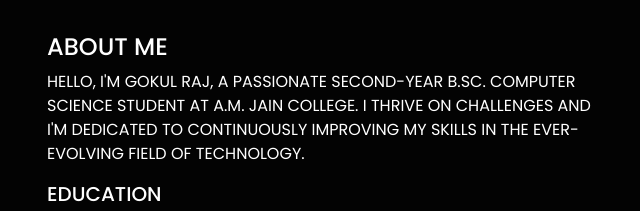
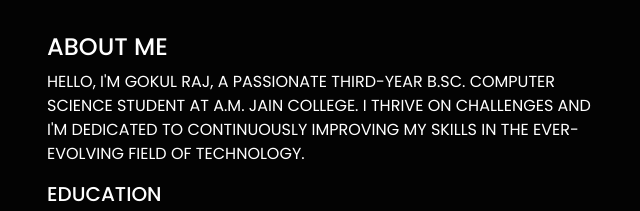
Before and after one commit to Gokul1903/gokul-portfolio, a plain HTML site: page index.html in a window 1280 px wide. Shown: the part 505-716 px from the top of the page, 35-675 px from the left. Drawn offline with nearby package versions, Linux system fonts and the light colour scheme.

Commit message:
eddited year 2nd to 3ed

```diff
--- a/index.html
+++ b/index.html
@@ -57,7 +57,7 @@
             <div class="row align-items-center">
                 <div class="col-md-6">
                     <h4>about me</h4>
-                    <p>Hello, I'm Gokul Raj, a passionate second-year B.Sc. Computer Science student at A.M. Jain College. I thrive on challenges and i'm dedicated to continuously improving my skills in the ever-evolving field of technology.</p>
+                    <p>Hello, I'm Gokul Raj, a passionate third-year B.Sc. Computer Science student at A.M. Jain College. I thrive on challenges and i'm dedicated to continuously improving my skills in the ever-evolving field of technology.</p>
                     <h5>Education</h5>
                     <ul>
                         <li>Current: B.Sc. Computer Science, A.M. Jain College (Year 2)</li>
```
